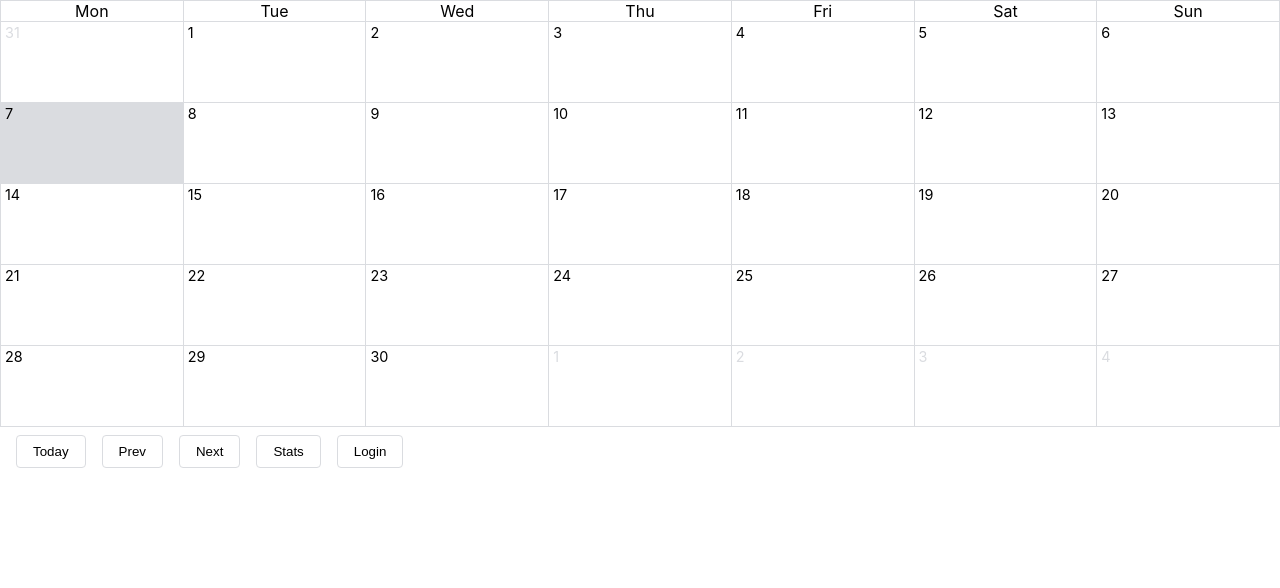
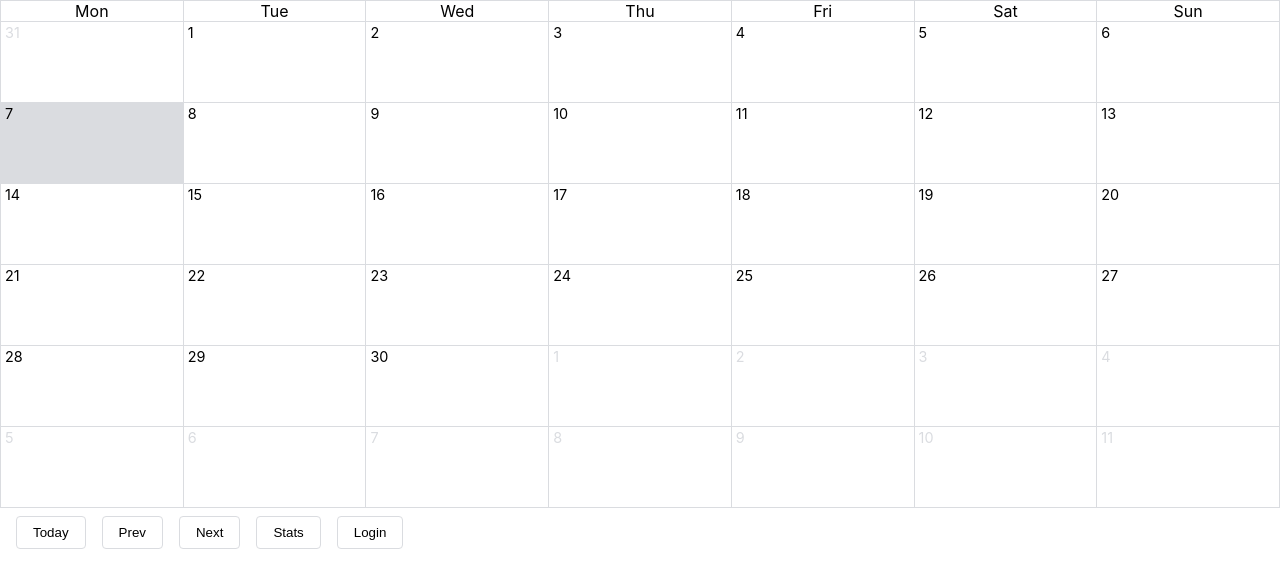
Before and after one commit to helgehatt/work-hour-log, a React (Create React App) app: page / in a window 1280 px wide. Shown: the top 588 px of the page. Built offline with nearby package versions, Linux system fonts and the light colour scheme; what minimal-form-data-hoc would draw is missing.

Commit message:
Minor style updates

```diff
--- a/src/components/CalenderCell.tsx
+++ b/src/components/CalenderCell.tsx
@@ -14,12 +14,14 @@ const Root = styled.div<{ isToday: boolean }>`
   min-height: 5rem;
   border-right: ${constants.BORDER};
   border-bottom: ${constants.BORDER};
-  ${({ isToday }) =>
-    isToday
-      ? css`
-          background-color: ${constants.BORDER_COLOR};
-        `
-      : ''}
+  font-size: min(5vw, 1rem);
+  overflow-x: hidden;
+
+  ${({ isToday }) => isToday && `background-color: ${constants.BORDER_COLOR};`}
+
+  > div:last-child {
+    margin-bottom: 1rem;
+  }
 `;
 
 const CellLabel = styled.span<{ isActive: boolean }>`
--- a/src/components/CalenderEntry.tsx
+++ b/src/components/CalenderEntry.tsx
@@ -28,7 +28,7 @@ const CalenderEntry: React.FC<WorkHourEntry> = entry => {
 
   return (
     <Root isDefault={!entry.project} onClick={handleClick}>
-      {start} {stop}
+      {start}&nbsp;{stop}
     </Root>
   );
 };
--- a/src/components/CalenderGrid.tsx
+++ b/src/components/CalenderGrid.tsx
@@ -23,8 +23,7 @@ const Label = styled.div`
 
 const getCalenderSpan = (month: string) => {
   const start = moment(month).subtract(moment(month).isoWeekday(), 'days');
-  const days = moment(month).add(1, 'month').subtract(1, 'days').diff(start, 'days');
-  return Array.from({ length: Math.ceil(days / 7) * 7 }, (_, i) =>
+  return Array.from({ length: 6 * 7 }, (_, i) =>
     moment(start)
       .add(i + 1, 'days')
       .format(moment.HTML5_FMT.DATE)
```
